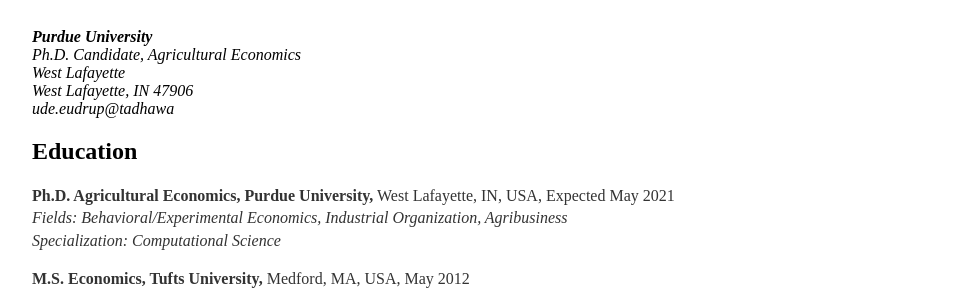
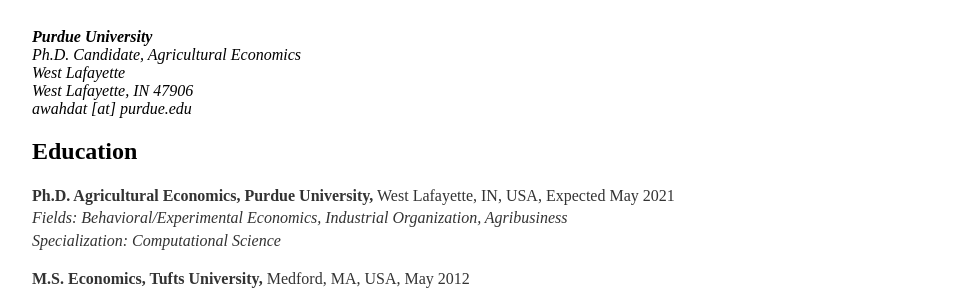
Before and after one commit to awahdat/webpage, a Jekyll site: the page built from cv/index.html, in a window 1280 px wide. Shown: the part 172-464 px from the top of the page, without its empty margins (160-1119 px from the left). Built offline with Jekyll 4.4.1, drawn with Linux system fonts in a browser that asks for light colours.

Commit message:
Update index.html

```diff
--- a/cv/index.html
+++ b/cv/index.html
@@ -11,7 +11,7 @@ description: Current CV for Ahmad Zia Wahdat.
 				<span itemprop="affiliation">Ph.D. Candidate, Agricultural Economics<br></span>
 				West Lafayette<br>
 				West Lafayette, IN 47906<br>
-				<span class="obfuscate">ude.eudrup@tadhawa</span>
+				<span class="obfuscate">awahdat [at] purdue.edu</span>
 				</address>
 				</div>
 
```
